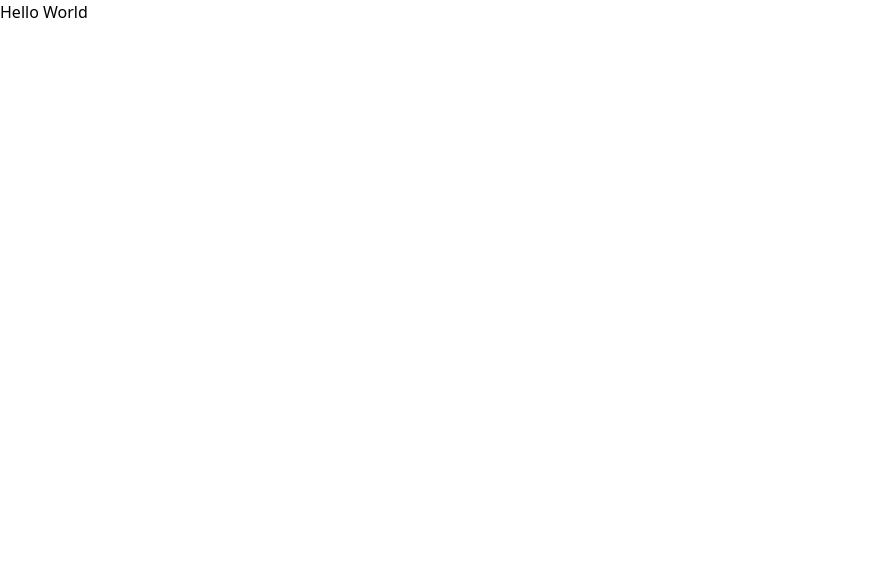
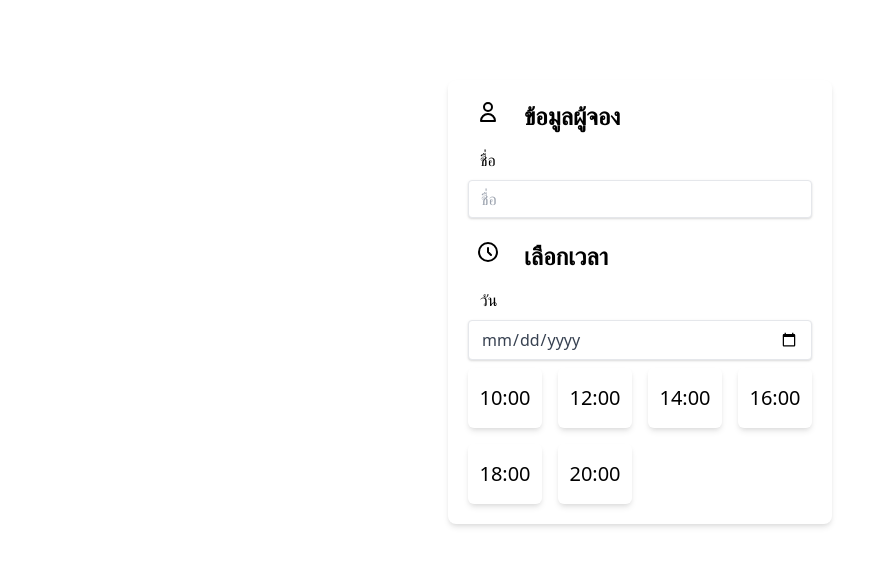
Before and after one commit to rosbas/te_mockup, a Nuxt app: page / in a window 1280 px wide. Shown: the top 566 px of the page, without its empty margins (0-894 px from the left). Built offline with nearby package versions, Linux system fonts and the light colour scheme.

Commit message:
Added date components
Date components without logic is up.

```diff
--- /dev/null
+++ b/components/Date.vue
@@ -0,0 +1,36 @@
+<template>
+    <div>
+      <div class="ml-2 pt-3 flex flex-row">
+        <svg xmlns="http://www.w3.org/2000/svg" class="h-6 w-6" fill="none" viewBox="0 0 24 24" stroke="currentColor">
+            <path stroke-linecap="round" stroke-linejoin="round" stroke-width="2" d="M12 8v4l3 3m6-3a9 9 0 11-18 0 9 9 0 0118 0z" />
+        </svg>
+        <h2 class="pl-6 text-2xl font-bold mb-4 items-center">เลือกเวลา</h2>
+      </div>
+      <div class="relative h-10 input-component mb-5 space-y-8 mb-10">
+        <label for="date" class="absolute left-2 transition-all bg-white px-1">
+          วัน
+        </label>
+        <input
+          name="date"
+          id="date"
+          type="date"
+          placeholder="วันนี้"
+          class="shadow appearance-none border rounded w-full py-2 px-3 text-gray-700 leading-tight focus:outline-none focus:shadow-outline hover:border-blue-300 focus:ring-2">
+      </div>
+      <div class="grid grid-cols-4 gap-4">
+        <button class="py-4 px-1 rounded-md text-xl shadow-md text-center bg-white-100" v-for="(time, index) in times" :key="index">
+          {{ time }}
+        </button>
+      </div>
+    </div>
+</template>
+
+<script>
+export default {
+    data() {
+      return {
+        times: ["10:00","12:00","14:00","16:00","18:00","20:00"]
+      }
+    }
+}
+</script>
--- /dev/null
+++ b/components/Name.vue
@@ -0,0 +1,25 @@
+<template>
+    <div>
+      <div class="ml-2 flex flex-row">
+        <svg xmlns="http://www.w3.org/2000/svg" class="h-6 w-6" fill="none" viewBox="0 0 24 24" stroke="currentColor">
+          <path stroke-linecap="round" stroke-linejoin="round" stroke-width="2" d="M16 7a4 4 0 11-8 0 4 4 0 018 0zM12 14a7 7 0 00-7 7h14a7 7 0 00-7-7z" />
+        </svg>
+        <h2 class="pl-6 text-2xl font-bold mb-4">ข้อมูลผู้จอง</h2>
+      </div>
+      <div class="relative h-10 input-component mb-5 space-y-8">
+        <label for="name" class="absolute left-2 transition-all bg-white px-1">
+          ชื่อ
+        </label>
+        <input
+          name="name"
+          id="username"
+          type="text"
+          placeholder="ชื่อ"
+          class="shadow appearance-none border rounded w-full py-2 px-3 text-gray-700 leading-tight focus:outline-none focus:shadow-outline hover:border-blue-300 focus:ring-2">
+      </div>
+    </div>
+</template>
+
+<style>
+
+</style>
--- a/components/NuxtLogo.vue
+++ /dev/null
@@ -1,11 +0,0 @@
-<template>
-  <svg class="nuxt-logo" viewBox="0 0 45 30" fill="none" xmlns="http://www.w3.org/2000/svg">
-    <path d="M24.7203 29.704H41.1008C41.6211 29.7041 42.1322 29.5669 42.5828 29.3061C43.0334 29.0454 43.4075 28.6704 43.6675 28.2188C43.9275 27.7672 44.0643 27.2549 44.0641 26.7335C44.0639 26.2121 43.9266 25.6999 43.6662 25.2485L32.6655 6.15312C32.4055 5.70162 32.0315 5.32667 31.581 5.06598C31.1305 4.8053 30.6195 4.66805 30.0994 4.66805C29.5792 4.66805 29.0682 4.8053 28.6177 5.06598C28.1672 5.32667 27.7932 5.70162 27.5332 6.15312L24.7203 11.039L19.2208 1.48485C18.9606 1.03338 18.5864 0.658493 18.1358 0.397853C17.6852 0.137213 17.1741 0 16.6538 0C16.1336 0 15.6225 0.137213 15.1719 0.397853C14.7213 0.658493 14.3471 1.03338 14.0868 1.48485L0.397874 25.2485C0.137452 25.6999 0.000226653 26.2121 2.8053e-07 26.7335C-0.000226092 27.2549 0.136554 27.7672 0.396584 28.2188C0.656614 28.6704 1.03072 29.0454 1.48129 29.3061C1.93185 29.5669 2.44298 29.7041 2.96326 29.704H13.2456C17.3195 29.704 20.3239 27.9106 22.3912 24.4118L27.4102 15.7008L30.0986 11.039L38.1667 25.0422H27.4102L24.7203 29.704ZM13.0779 25.0374L5.9022 25.0358L16.6586 6.36589L22.0257 15.7008L18.4322 21.9401C17.0593 24.2103 15.4996 25.0374 13.0779 25.0374Z" fill="#00DC82" />
-  </svg>
-</template>
-
-<style>
-.nuxt-logo {
-  height: 180px;
-}
-</style>
--- a/nuxt.config.js
+++ b/nuxt.config.js
@@ -14,6 +14,10 @@ export default {
     link: [
       { rel: 'icon', type: 'image/x-icon', href: '/favicon.ico' }
     ]
+  },
+
+  server: {
+    port: 3000 // default: 3000
   },
 
   // Global CSS: https://go.nuxtjs.dev/config-css
--- a/package.json
+++ b/package.json
@@ -2,6 +2,12 @@
   "name": "te_mockup",
   "version": "1.0.0",
   "private": true,
+  "config": {
+        "nuxt": {
+            "host": "0.0.0.0",
+            "port": "3000"
+        }
+    },
   "scripts": {
     "dev": "nuxt",
     "build": "nuxt build",
--- /dev/null
+++ b/pages/error.vue
@@ -0,0 +1,14 @@
+<template>
+  <div>
+    <h1 v-if="error.statusCode === 404">Page not found</h1>
+    <h1 v-else>An error occurred</h1>
+    <NuxtLink to="/">Home page</NuxtLink>
+  </div>
+</template>
+
+<script>
+  export default {
+    props: ['error'],
+    layout: 'error' // you can set a custom layout for the error page
+  }
+</script>
--- a/pages/index.vue
+++ b/pages/index.vue
@@ -1,8 +1,11 @@
 <template>
-  <!-- <Tutorial/> -->
-  <h1>Hello World</h1>
+  <div class='flex max-w-sm my-20 w-full h-auto justify-center bg-white shadow-md rounded-lg overflow-hidden mx-auto flex flex-col p-5 space-y-5'>
+    <Name/>
+    <Date/>
+  </div>
 </template>
 
 <script>
+
 export default {}
 </script>
```
